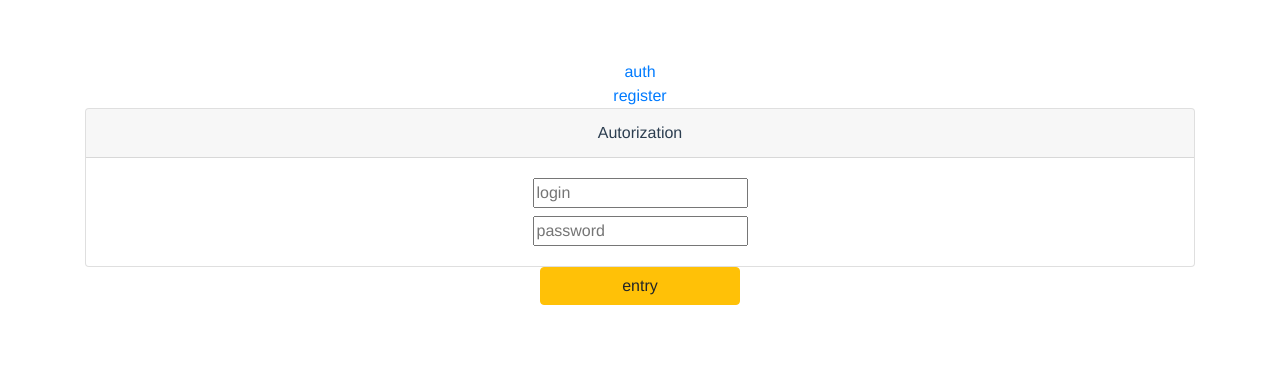
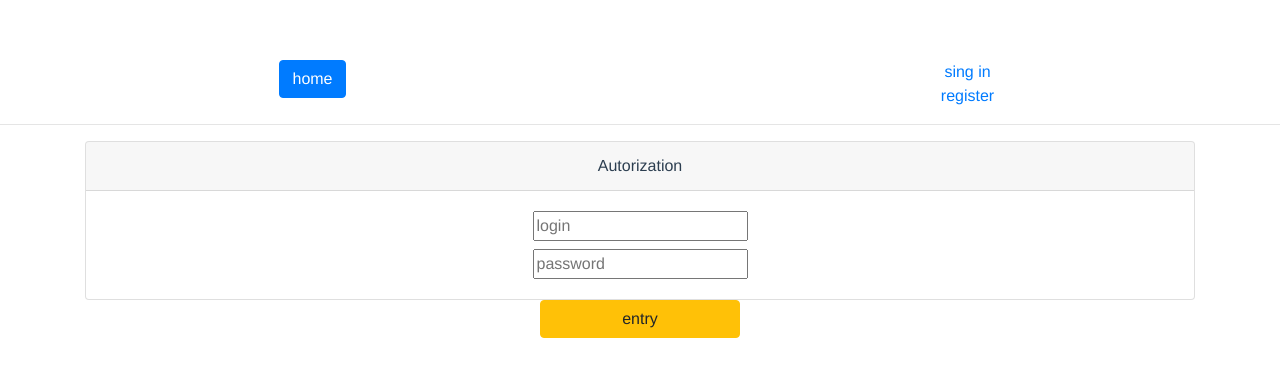
Before and after one commit to dvGorokhov/Books_vue3, a Vue app: page /auth in a window 1280 px wide. Shown: the top 376 px of the page. Built offline with nearby package versions, Linux system fonts and the light colour scheme.

Commit message:
add admin panel

```diff
--- a/src/App.vue
+++ b/src/App.vue
@@ -1,16 +1,16 @@
 <template>
   <div>
-    <router-link to="/auth">auth</router-link>
-    <br />
-    <router-link to="/reg">register</router-link>
+    <Header />
+    <hr />
     <router-view />
   </div>
 </template>
 
 <script>
+import Header from "./components/Header";
 export default {
   name: "App",
-  components: {},
+  components: { Header },
 };
 </script>
 
--- a/src/components/BookInfo.vue
+++ b/src/components/BookInfo.vue
@@ -34,6 +34,7 @@ export default {
         info: "dasdas dasnd asd asj das dajs das d",
         img: "some url",
         category: "comedy",
+        user_id: 6,
       },
     };
   },
--- a/src/components/Categories.vue
+++ b/src/components/Categories.vue
@@ -1,5 +1,6 @@
 <template>
   <div class="container">
+    <br />
     <div class="row">
       <div
         class="col"
--- /dev/null
+++ b/src/components/Header.vue
@@ -0,0 +1,40 @@
+<template>
+  <div class="row">
+    <div class="col">
+      <router-link to="/"
+        ><button class="btn btn-primary">home</button></router-link
+      >
+    </div>
+    <div class="col">
+      <router-link to="/auth">sing in</router-link>
+      <br />
+      <router-link to="/reg">register</router-link>
+    </div>
+  </div>
+</template>
+
+<script>
+export default {
+  data() {
+    return {
+      users: [
+        {
+          id: 1,
+          name: "serhio",
+          pass: "******",
+          role: "user",
+        },
+        {
+          id: 2,
+          name: "brat",
+          pass: "******",
+          role: "admin",
+        },
+      ],
+    };
+  },
+};
+</script>
+
+<style lang="scss" scoped>
+</style>
```
Also changed, not shown: src/components/HelloWorld.vue (deleted, +0 -10 lines), src/components/Admin/AdminBook.vue (added), src/components/Admin/AdminCategory.vue (added).
